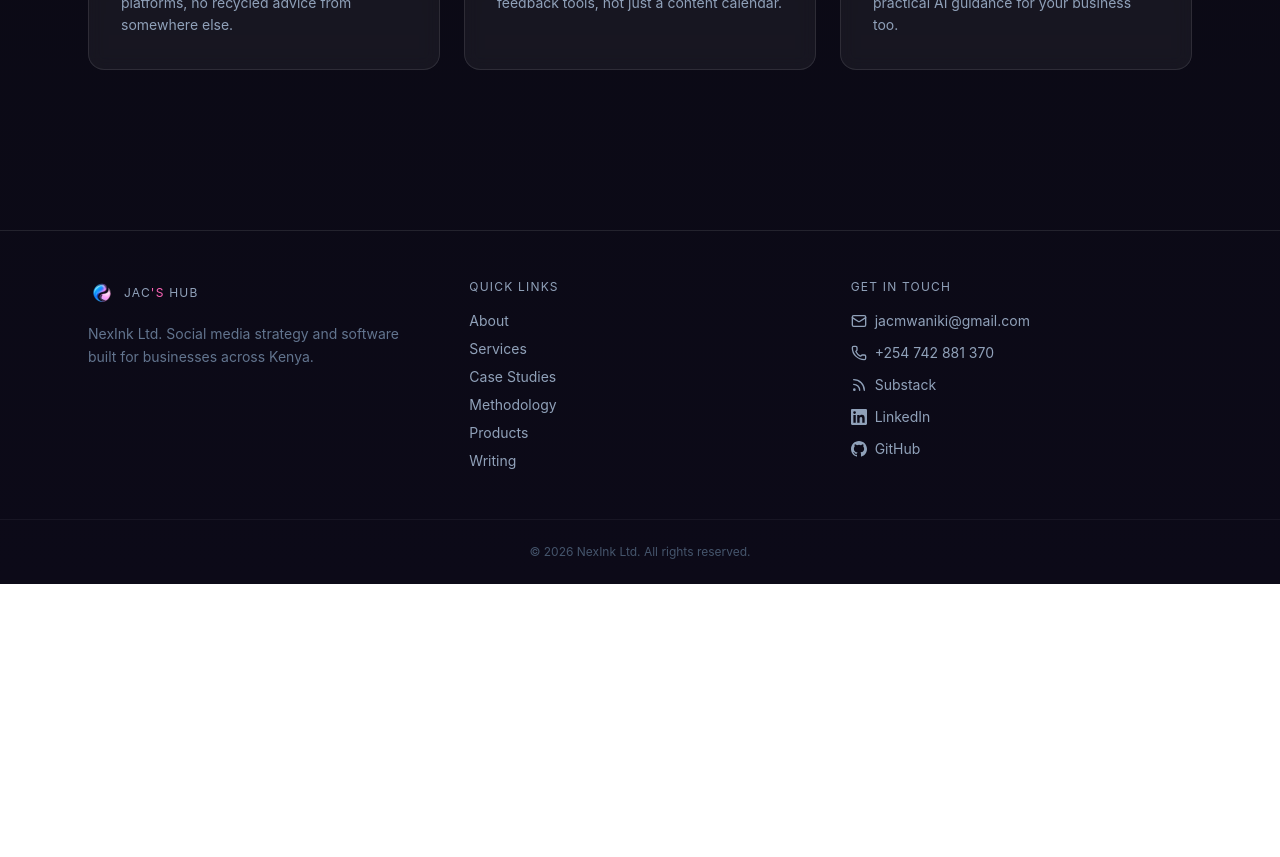
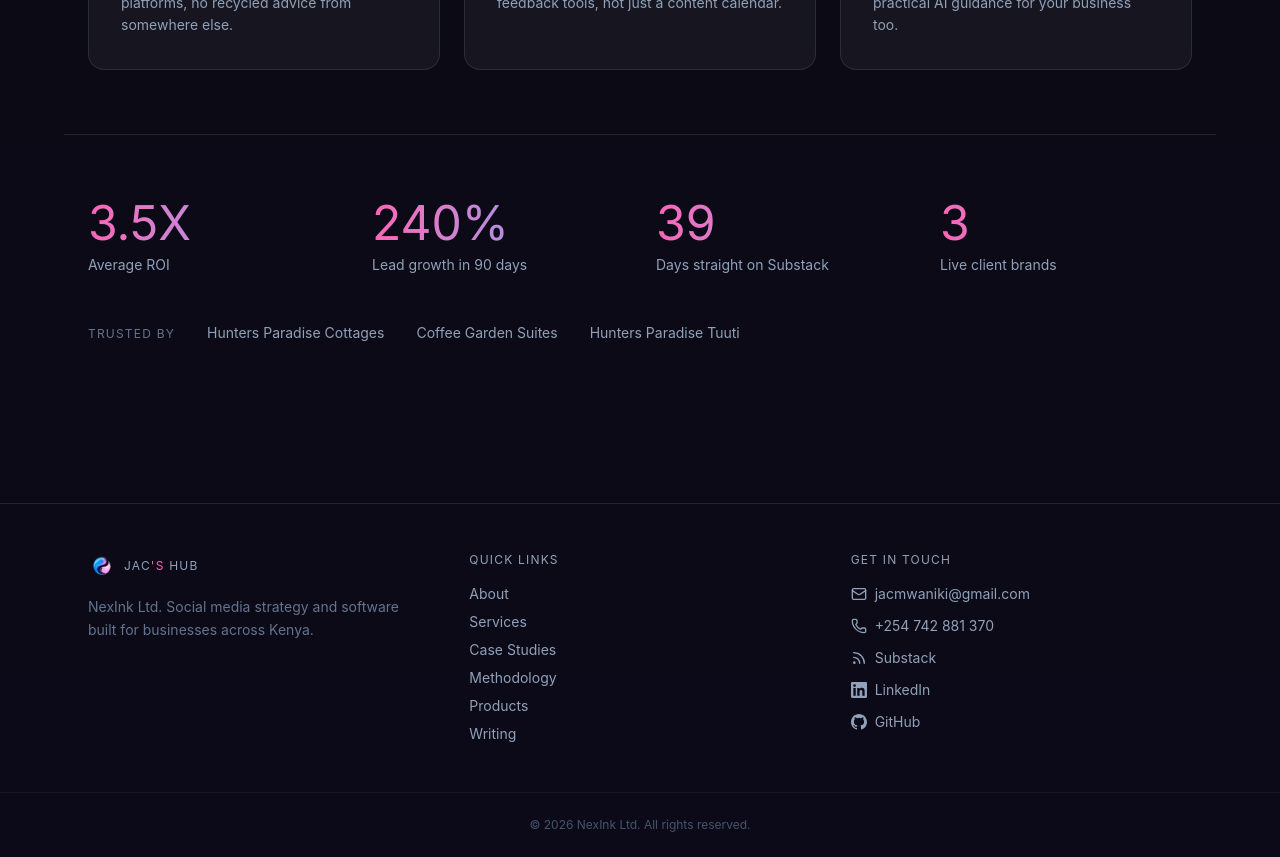
Before and after one commit to jakkkc/Jac-sHub, a React (Vite) app: page / in a window 1280 px wide. Shown: the part 900-1757 px from the top of the page. Before the commit the page ends 1484 px from the top, so only its background shows below. Built offline with nearby package versions, Linux system fonts and the light colour scheme.

Commit message:
Add proof strip section with results stats and client names to Home page

```diff
--- /dev/null
+++ b/src/components/ProofStrip.tsx
@@ -0,0 +1,42 @@
+const stats = [
+  { value: '3.5x', label: 'Average ROI' },
+  { value: '240%', label: 'Lead growth in 90 days' },
+  { value: '39', label: 'Days straight on Substack' },
+  { value: '3', label: 'Live client brands' },
+]
+
+const clients = [
+  'Hunters Paradise Cottages',
+  'Coffee Garden Suites',
+  'Hunters Paradise Tuuti',
+]
+
+export default function ProofStrip() {
+  return (
+    <section className="max-w-6xl mx-auto px-6 py-16 border-t border-white/10">
+      <div className="grid grid-cols-2 md:grid-cols-4 gap-8 mb-12">
+        {stats.map((stat) => (
+          <div key={stat.label} className="text-center md:text-left">
+            <p className="text-4xl md:text-5xl uppercase bg-gradient-to-r from-pink-400 to-blue-400 bg-clip-text text-transparent mb-2">
+              {stat.value}
+            </p>
+            <p className="text-slate-400 font-sans normal-case text-sm">
+              {stat.label}
+            </p>
+          </div>
+        ))}
+      </div>
+
+      <div className="flex flex-col md:flex-row items-center md:items-baseline gap-4 md:gap-8 font-sans normal-case">
+        <p className="text-xs uppercase tracking-widest text-slate-500">
+          Trusted by
+        </p>
+        <div className="flex flex-wrap justify-center md:justify-start gap-x-8 gap-y-2 text-slate-400 text-sm">
+          {clients.map((client) => (
+            <span key={client}>{client}</span>
+          ))}
+        </div>
+      </div>
+    </section>
+  )
+}
--- a/src/pages/Home.tsx
+++ b/src/pages/Home.tsx
@@ -1,6 +1,7 @@
 import { Link } from 'react-router-dom'
 import heroPhoto from '../assets/images/profile-3.png'
 import PillarsSection from '../components/PillarsSection'
+import ProofStrip from '../components/ProofStrip'
 
 export default function Home() {
   return (
@@ -54,6 +55,7 @@ export default function Home() {
       </section>
 
       <PillarsSection />
+      <ProofStrip />
     </>
   )
 }
```
